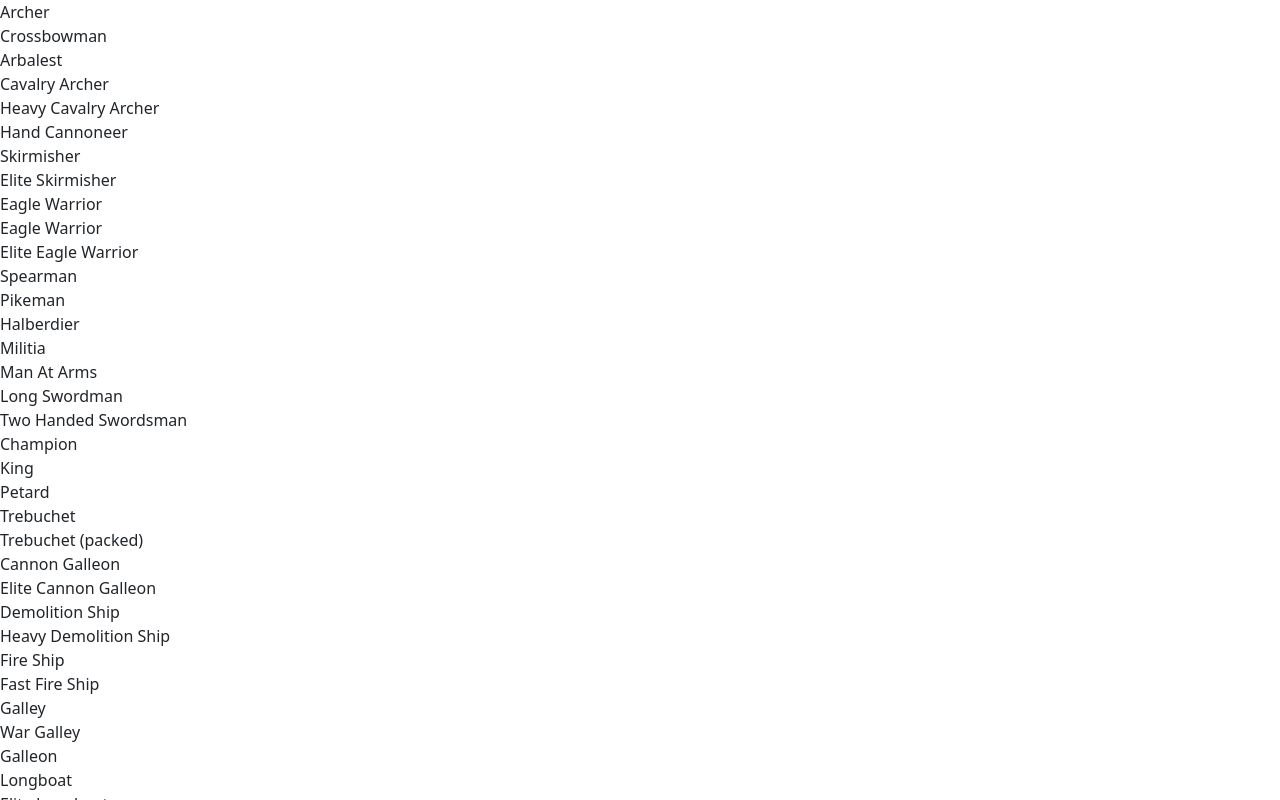
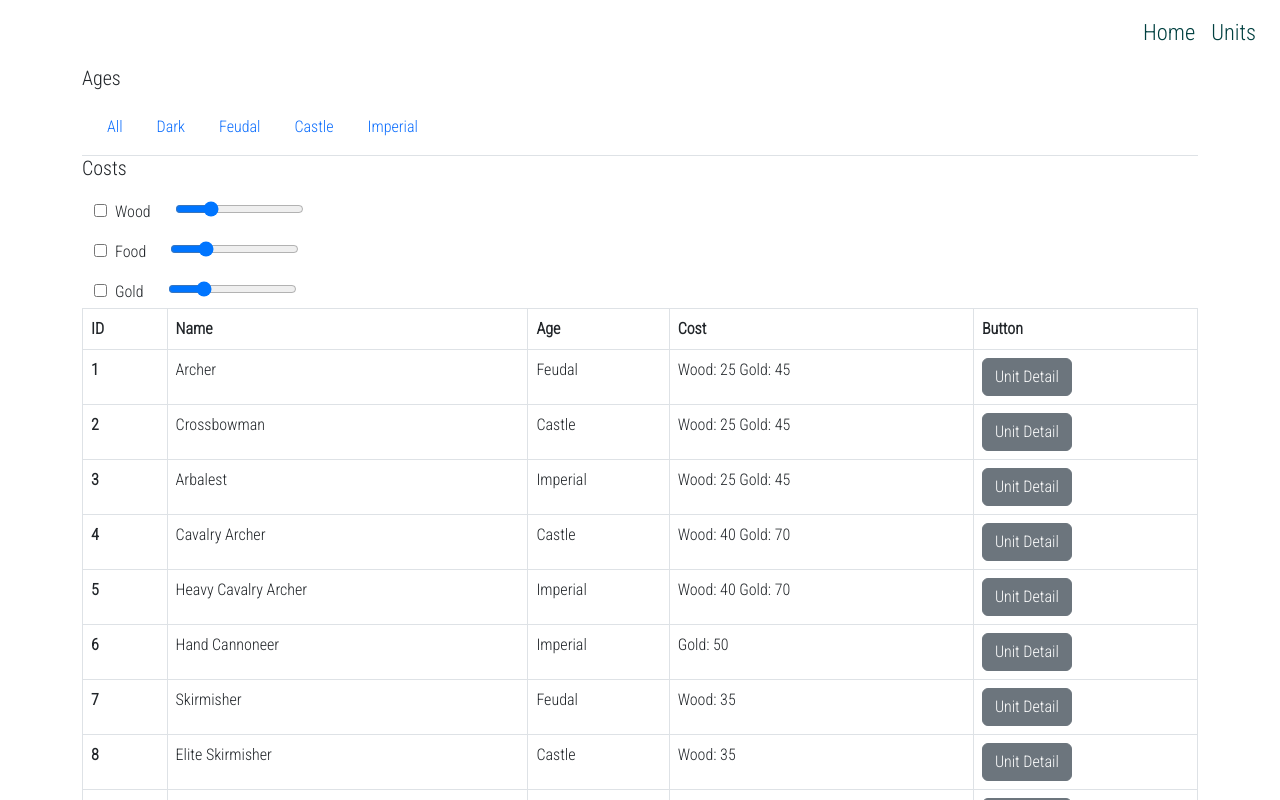
Before and after one commit to Yasin-Yilmazz/age-of-empires, a React (Create React App) app: page /units in a window 1280 px wide. Shown: the top 800 px of the page. Built offline with nearby package versions, Linux system fonts and the light colour scheme.

Commit message:
unit page builded

```diff
--- a/package.json
+++ b/package.json
@@ -12,6 +12,7 @@
     "eslint": "^7.32.0 || ^8.2.0",
     "react": "^18.2.0",
     "react-dom": "^18.2.0",
+    "react-icons": "^4.4.0",
     "react-redux": "^8.0.2",
     "react-router": "^6.3.0",
     "react-router-dom": "^6.3.0",
--- /dev/null
+++ b/src/components/Navbar.jsx
@@ -0,0 +1,16 @@
+import React from 'react';
+import './Navbar.scss';
+import { Link } from 'react-router-dom';
+
+function Navbar() {
+  return (
+    <div className="main">
+      <div className="pages">
+        <Link className="links" to="/">Home</Link>
+        <Link className="links" to="/units">Units</Link>
+      </div>
+    </div>
+  );
+}
+
+export default Navbar;
--- /dev/null
+++ b/src/components/Navbar.scss
@@ -0,0 +1,15 @@
+@import "../sass/reset";
+@import "../sass/variables";
+
+.main {
+display: flex;
+justify-content: flex-end;
+align-items: center;
+padding: 1rem;
+    .links {
+        font-size: 1.4rem;
+        padding:0 .5rem;
+        text-decoration: none;
+        color: $darkGreen;
+    }
+}
--- a/src/pages/home/Home.jsx
+++ b/src/pages/home/Home.jsx
@@ -1,8 +1,14 @@
 import React from 'react';
 import './Home.scss';
+import ageOfEmpire from '../../assets/Age_of_Empires_4_kapak.jpg';
 
 function Home() {
-  return <div>Home</div>;
+  return (
+    <div className="text-center home">
+      <h1 className="display-4 py-3">Home Page</h1>
+      <img className="main_foto" src={ageOfEmpire} alt="age of empires" />
+    </div>
+  );
 }
 
 export default Home;
--- a/src/pages/home/Home.scss
+++ b/src/pages/home/Home.scss
@@ -0,0 +1,9 @@
+@import "../../sass/reset";
+@import "../../sass/variables";
+
+.home {
+    height: calc(100vh - 66px);
+    .main_foto {
+        width: 300px;
+    }
+}
--- a/src/pages/unit/Unit.jsx
+++ b/src/pages/unit/Unit.jsx
@@ -1,5 +1,6 @@
 import React, { useEffect } from 'react';
 import { useSelector, useDispatch } from 'react-redux';
+import { useNavigate } from 'react-router';
 import { getUnitsFetch } from '../../features/unitSlicer';
 import './Unit.scss';
 
@@ -7,21 +8,113 @@ function Unit() {
   /* eslint implicit-arrow-linebreak: ["error", "beside"] */
   const units = useSelector((state) => state.units.units);
   const dispatch = useDispatch();
+  const navigate = useNavigate();
+  const handleChange = (e) => {
+    console.log(e.target.value);
+  };
 
   useEffect(() => {
     dispatch(getUnitsFetch());
   }, [dispatch]);
-  console.log(units.units);
+  // console.log(units.units[0].cost.Wood);
+
+  // const dark = units.units.filter((unit) => unit.age === 'Dark');
+  // const feudal = units.units.filter((unit) => unit.age === 'Feudal');
+  // const castle = units.units.filter((unit) => unit.age === 'Castle');
+  // const imperial = units.units.filter((unit) => unit.age === 'Imperial');
 
   return (
-    // <div>unit</div>
-    <div>
-      {units.units?.map((unit) => (
-        <div key={unit.id}>
-          {unit.name}
+    <div className="container">
+      <div>
+        <h5>Ages</h5>
+        <ul className="nav nav-tabs p-2 ">
+          <li className="nav-item">
+            <button type="button" className="nav-link " aria-current="page">
+              All
+            </button>
+          </li>
+          <li className="nav-item">
+            <button type="button" className="nav-link">
+              Dark
+            </button>
+          </li>
+          <li className="nav-item">
+            <button type="button" className="nav-link">
+              Feudal
+            </button>
+          </li>
+          <li className="nav-item">
+            <button type="button" className="nav-link">
+              Castle
+            </button>
+          </li>
+          <li className="nav-item">
+            <button type="button" className="nav-link">
+              Imperial
+            </button>
+          </li>
+        </ul>
+        <div className="d-flex flex-column gap-2 justify-content-center">
+          <h5>Costs</h5>
+
+          <label htmlFor="wood" className="p-1">
+            <input type="checkbox" id="wood" className="mx-2" />
+            Wood
+            <input type="range" className="mx-4" id="wood" step="1" min="0" max={200} onChange={handleChange} />
+          </label>
+
+          <label htmlFor="food" className="p-1">
+            <input type="checkbox" id="food" className="mx-2" />
+            Food
+            <input type="range" className="mx-4" id="food" step="1" min="0" max={200} onChange={handleChange} />
+          </label>
+
+          <label htmlFor="gold" className="p-1">
+            <input type="checkbox" id="gold" className="mx-2" />
+            Gold
+            <input type="range" className="mx-4" id="gold" step="1" min="0" max={200} onChange={handleChange} />
+          </label>
+
         </div>
-      ))}
-      ;
+
+      </div>
+      <table className="table table-bordered">
+        <thead>
+          <tr>
+            <th scope="col">ID</th>
+            <th scope="col">Name</th>
+            <th scope="col">Age</th>
+            <th scope="col">Cost</th>
+            <th scope="col">Button</th>
+          </tr>
+        </thead>
+        <tbody key={units.id}>
+          {units.units?.map((unit) => (
+            <tr>
+              <th scope="row">
+                {unit.id}
+                {' '}
+              </th>
+              <td>{unit.name}</td>
+              <td>{unit.age}</td>
+              <td>
+                {unit.cost?.Wood && `Wood: ${unit.cost?.Wood} `}
+                {' '}
+                {unit.cost?.Gold && `Gold: ${unit.cost?.Gold} `}
+              </td>
+              <td>
+                <button onClick={() => navigate('/unit-detail')} type="button" className="btn btn-secondary">
+                  Unit Detail
+                </button>
+                {' '}
+              </td>
+            </tr>
+          ))}
+          ;
+
+        </tbody>
+      </table>
+
     </div>
   );
 }
--- a/src/pages/unitDetail/UnitDetail.jsx
+++ b/src/pages/unitDetail/UnitDetail.jsx
@@ -0,0 +1,7 @@
+import React from 'react';
+
+function UnitDetail() {
+  return <div>UnitDetail</div>;
+}
+
+export default UnitDetail;
--- a/src/routers/AppRouter.jsx
+++ b/src/routers/AppRouter.jsx
@@ -1,14 +1,18 @@
 import React from 'react';
 import { BrowserRouter, Route, Routes } from 'react-router-dom';
+import Navbar from '../components/Navbar';
 import Home from '../pages/home/Home';
+import UnitDetail from '../pages/unitDetail/UnitDetail';
 import Unit from '../pages/unit/Unit';
 
 function AppRouter() {
   return (
     <BrowserRouter>
+      <Navbar />
       <Routes>
         <Route path="/" element={<Home />} />
         <Route path="/units" element={<Unit />} />
+        <Route path="/unit-detail" element={<UnitDetail />} />
       </Routes>
     </BrowserRouter>
   );
--- a/src/sass/_reset.scss
+++ b/src/sass/_reset.scss
@@ -1,6 +1,9 @@
+@import url('https://fonts.googleapis.com/css2?family=Roboto+Condensed:wght@300&display=swap');
+
 * {
   margin: 0;
   padding: 0;
   box-sizing: border-box;
   font-size: 1rem;
+  font-family: 'Roboto Condensed', sans-serif;
 }
```
Also changed, not shown: src/assets/Age_of_Empires_4_kapak.jpg (added), 1 other file (tests, documents, lock files or other folders).
